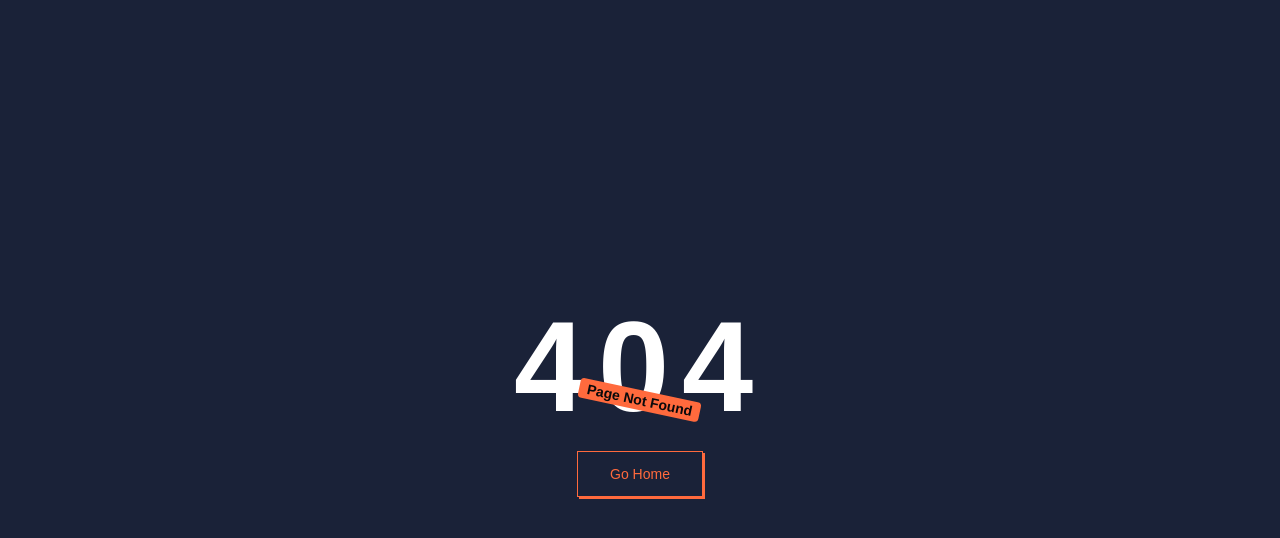
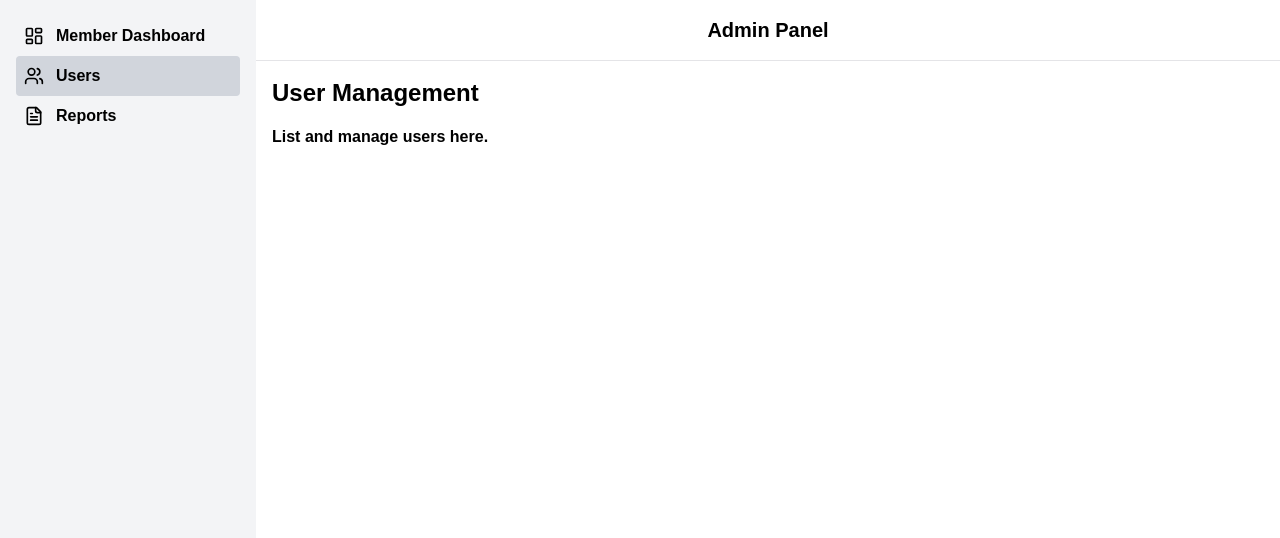
Before and after one commit to thesanchitadevi/sustainability-idea-hub-client, a Next.js app: page /dashboard/admin/user in a window 1280 px wide. Before the commit this address had no page. Shown: the top 538 px of the page. Built offline with nearby package versions, Linux system fonts and the light colour scheme.

Commit message:
dashboard design done

```diff
--- a/package.json
+++ b/package.json
@@ -13,6 +13,7 @@
     "class-variance-authority": "^0.7.1",
     "clsx": "^2.1.1",
     "date-fns": "^4.1.0",
+    "jwt-decode": "^4.0.0",
     "lucide-react": "^0.503.0",
     "next": "15.3.1",
     "react": "^19.0.0",
--- a/src/app/(DashboardLayout)/dashboard/admin/page.tsx
+++ b/src/app/(DashboardLayout)/dashboard/admin/page.tsx
@@ -1,7 +1,14 @@
-import React from "react";
+
+
+
 
 const AdminDashboard = () => {
-  return <div>AdminDashboard</div>;
+  return (
+    <div>
+    <h2 className="text-2xl font-bold mb-4">Dashboard Overview</h2>
+    <p>Welcome to the admin dashboard. Here you can see the overview of the system.</p>
+  </div>
+  );
 };
 
 export default AdminDashboard;
--- /dev/null
+++ b/src/app/(DashboardLayout)/dashboard/admin/user/page.tsx
@@ -0,0 +1,8 @@
+export default function AdminUsers() {
+    return (
+      <div>
+        <h2 className="text-2xl font-bold mb-4">User Management</h2>
+        <p>List and manage users here.</p>
+      </div>
+    )
+  }
--- a/src/app/(DashboardLayout)/dashboard/layout.tsx
+++ b/src/app/(DashboardLayout)/dashboard/layout.tsx
@@ -1,18 +1,37 @@
-import type { Metadata } from "next";
 
-export const metadata: Metadata = {
-  title: "Sustainability Idea Hub",
-  description: "A platform for sharing and discovering sustainability ideas.",
-};
 
-export default async function DashboardLayout({
-  children,
-}: Readonly<{
-  children: React.ReactNode;
-}>) {
+'use client'
+
+import { Topbar } from "@/components/shared/Dashboard/AdminDashboard/TopBar";
+import { Sidebar2 } from "@/components/shared/Dashboard/MemberDashboard/memberSidebar";
+import { useState } from "react";
+import { Sidebar } from '@/components/shared/Dashboard/AdminDashboard/sidebar';
+
+export default function DashboardLayout({ children }: { children: React.ReactNode }) {
+  const user = {
+    email: "kamrul@gmail.com",
+    role: "ADMIN"
+  };
+
+  const topBarText = user?.role === 'ADMIN' ? 'Admin Panel' : 'Member Panel';
+  const [sidebarOpen, setSidebarOpen] = useState(true);
+
   return (
-    <div className="min-h-screen">
-      <div className="w-full">{children}</div>
+    <div className="flex h-screen bg-white dark:bg-black text-black dark:text-white">
+      {user?.role === 'ADMIN' ? (
+        <Sidebar setSidebarOpen={setSidebarOpen} />
+      ) : (
+        <Sidebar2 setSidebarOpen={setSidebarOpen} />
+      )}
+
+      <div
+        className={`flex-1 flex flex-col transition-all duration-300 ${
+          sidebarOpen ? 'md:ml-64' : 'ml-0'
+        }`}
+      >
+        <Topbar text={topBarText} />
+        <main className="p-4">{children}</main>
+      </div>
     </div>
   );
 }
--- /dev/null
+++ b/src/app/(DashboardLayout)/dashboard/member/user/page.tsx
@@ -0,0 +1,11 @@
+
+
+const page = () => {
+    return (
+        <div>
+            Member users content
+        </div>
+    );
+};
+
+export default page;
--- /dev/null
+++ b/src/components/shared/Dashboard/AdminDashboard/AdminDashboard.tsx
@@ -0,0 +1,11 @@
+"use client"
+
+const AdminDashboard = () => {
+    return (
+        <div>
+
+        </div>
+    );
+};
+
+export default AdminDashboard;
--- /dev/null
+++ b/src/components/shared/Dashboard/AdminDashboard/TopBar.tsx
@@ -0,0 +1,7 @@
+export function Topbar({text}: {text: string}) {
+    return (
+      <header className="w-full p-4 border-b bg-white dark:bg-gray-950">
+        <h1 className="text-xl font-semibold text-center">{text}</h1>
+      </header>
+    )
+  }
--- /dev/null
+++ b/src/components/shared/Dashboard/AdminDashboard/sidebar.tsx
@@ -0,0 +1,67 @@
+
+
+'use client'
+
+import Link from 'next/link'
+import { usePathname } from 'next/navigation'
+import { LayoutDashboard, Users, FileText, Menu, X } from 'lucide-react'
+import { useEffect, useState } from 'react'
+import { cn } from '@/lib/utils'
+
+const links = [
+  { href: '/dashboard/admin', label: 'Member Dashboard', icon: LayoutDashboard },
+  { href: '/dashboard/admin/user', label: 'Users', icon: Users },
+  { href: '/dashboard/admin/reports', label: 'Reports', icon: FileText },
+]
+
+export function Sidebar({ setSidebarOpen }: { setSidebarOpen: (open: boolean) => void }) {
+  const pathname = usePathname()
+  const [open, setOpen] = useState(false)
+
+  const handleClose = () => setOpen(false)
+
+  useEffect(() => {
+    setSidebarOpen(open)
+  }, [open, setSidebarOpen])
+
+  return (
+    <>
+      <button
+        onClick={() => setOpen(!open)}
+        className="md:hidden fixed top-4 left-4 z-50 p-2 bg-white dark:bg-gray-800 rounded shadow"
+      >
+        {open ? <X className="w-6 h-6" /> : <Menu className="w-6 h-6" />}
+      </button>
+
+      {open && (
+        <div
+          className="fixed inset-0 bg-black bg-opacity-40 z-30 md:hidden"
+          onClick={handleClose}
+        />
+      )}
+
+      <aside
+        className={cn(
+          "fixed md:relative top-0 left-0 h-full w-64 bg-gray-100 dark:bg-gray-900 z-40 transform transition-transform duration-300 ease-in-out",
+          open ? 'translate-x-0' : '-translate-x-full md:translate-x-0'
+        )}
+      >
+        <nav className="space-y-2 p-4 pt-16 md:pt-4 h-full">
+          {links.map(({ href, label, icon: Icon }) => (
+            <Link key={href} href={href} onClick={handleClose}>
+              <div
+                className={cn(
+                  "flex items-center gap-3 p-2 rounded hover:bg-gray-200 dark:hover:bg-gray-800",
+                  pathname === href && "bg-gray-300 dark:bg-gray-800"
+                )}
+              >
+                <Icon className="w-5 h-5" />
+                <span>{label}</span>
+              </div>
+            </Link>
+          ))}
+        </nav>
+      </aside>
+    </>
+  )
+}
--- /dev/null
+++ b/src/components/shared/Dashboard/MemberDashboard/MemberDashboard.tsx
@@ -0,0 +1,11 @@
+
+
+const MemberDashboard = () => {
+    return (
+        <div>
+
+        </div>
+    );
+};
+
+export default MemberDashboard;
--- /dev/null
+++ b/src/components/shared/Dashboard/MemberDashboard/memberSidebar.tsx
@@ -0,0 +1,67 @@
+
+
+'use client'
+
+import Link from 'next/link'
+import { usePathname } from 'next/navigation'
+import { LayoutDashboard, Users, FileText, Menu, X } from 'lucide-react'
+import { useEffect, useState } from 'react'
+import { cn } from '@/lib/utils'
+
+const links = [
+  { href: '/dashboard/member', label: 'Member Dashboard', icon: LayoutDashboard },
+  { href: '/dashboard/member/user', label: 'Users', icon: Users },
+  { href: '/dashboard/member/reports', label: 'Reports', icon: FileText },
+]
+
+export function Sidebar2({ setSidebarOpen }: { setSidebarOpen: (open: boolean) => void }) {
+  const pathname = usePathname()
+  const [open, setOpen] = useState(false)
+
+  const handleClose = () => setOpen(false)
+
+  useEffect(() => {
+    setSidebarOpen(open)
+  }, [open, setSidebarOpen])
+
+  return (
+    <>
+      <button
+        onClick={() => setOpen(!open)}
+        className="md:hidden fixed top-4 left-4 z-50 p-2 bg-white dark:bg-gray-800 rounded shadow"
+      >
+        {open ? <X className="w-6 h-6" /> : <Menu className="w-6 h-6" />}
+      </button>
+
+      {open && (
+        <div
+          className="fixed inset-0 bg-black bg-opacity-40 z-30 md:hidden"
+          onClick={handleClose}
+        />
+      )}
+
+      <aside
+        className={cn(
+          "fixed md:relative top-0 left-0 h-full w-64 bg-gray-100 dark:bg-gray-900 z-40 transform transition-transform duration-300 ease-in-out",
+          open ? 'translate-x-0' : '-translate-x-full md:translate-x-0'
+        )}
+      >
+        <nav className="space-y-2 p-4 pt-16 md:pt-4 h-full">
+          {links.map(({ href, label, icon: Icon }) => (
+            <Link key={href} href={href} onClick={handleClose}>
+              <div
+                className={cn(
+                  "flex items-center gap-3 p-2 rounded hover:bg-gray-200 dark:hover:bg-gray-800",
+                  pathname === href && "bg-gray-300 dark:bg-gray-800"
+                )}
+              >
+                <Icon className="w-5 h-5" />
+                <span>{label}</span>
+              </div>
+            </Link>
+          ))}
+        </nav>
+      </aside>
+    </>
+  )
+}
--- /dev/null
+++ b/src/middleware.ts
@@ -0,0 +1,53 @@
+import { NextRequest, NextResponse } from "next/server";
+import { getCurrentUser } from "./service/auth";
+
+
+const authRoutes = ['/login', '/register'];
+
+const roleBasedPrivateRoutes = {
+    admin:[/^\/admin/],
+    landlord:[/^\/member/],
+
+}
+type Role = keyof typeof roleBasedPrivateRoutes;
+
+export const  middleware = async(req: NextRequest) => {
+
+    // const user = await getCurrentUser();
+    // const user = {
+    //     email: 'kamrul@gmail.com',
+    //     role: "ADMIN"
+    // };
+
+    // const {pathname}= req.nextUrl;
+    // if(!user) {
+    //     if(authRoutes.includes(pathname)) {
+    //         return NextResponse.next();
+    //     }
+    //     else {
+    //         return NextResponse.redirect(
+    //             new  URL(`http://localhost:3000/login?redirectPath=${pathname}`, req.url)
+    //         )
+    //     }
+    // }
+    // if(user?.role && roleBasedPrivateRoutes[user?.role as Role]) {
+    //     const routes = roleBasedPrivateRoutes[user?.role as Role];
+    //     if(routes.some(route => pathname.match(route))) {
+    //         return NextResponse.next();
+    //     }
+    // }
+    // return  NextResponse.redirect(new URL("/", req.url))
+
+}
+
+// export const config = {
+//     // matcher er moddhe j j private route hobe tara thakbe
+//     matcher: [
+//       "/login",
+//       "/admin",
+//       "/admin/:page",
+//       "/member",
+//       "/member/:page",
+
+//     ],
+//   };
--- /dev/null
+++ b/src/service/auth/index.ts
@@ -0,0 +1,15 @@
+"use server"
+
+import { jwtDecode } from "jwt-decode";
+import { cookies } from "next/headers"
+
+
+export const getCurrentUser = async() => {
+
+    const accessToken = (await cookies()).get('accessToken',)?.value;
+    let decoded = null;
+    if(accessToken) {
+        decoded = await jwtDecode(accessToken);
+    }
+    return decoded
+}
```
Also changed, not shown: 1 other file (tests, documents, lock files or other folders).
